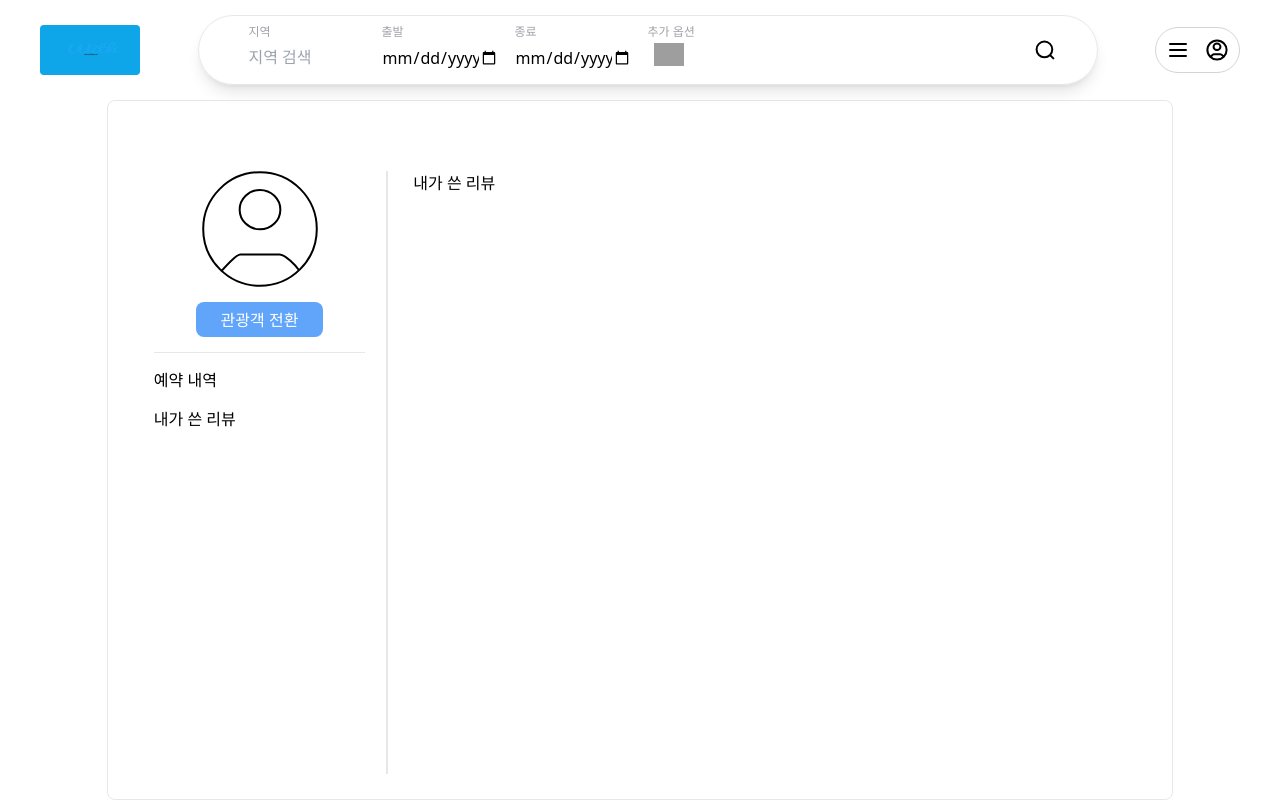
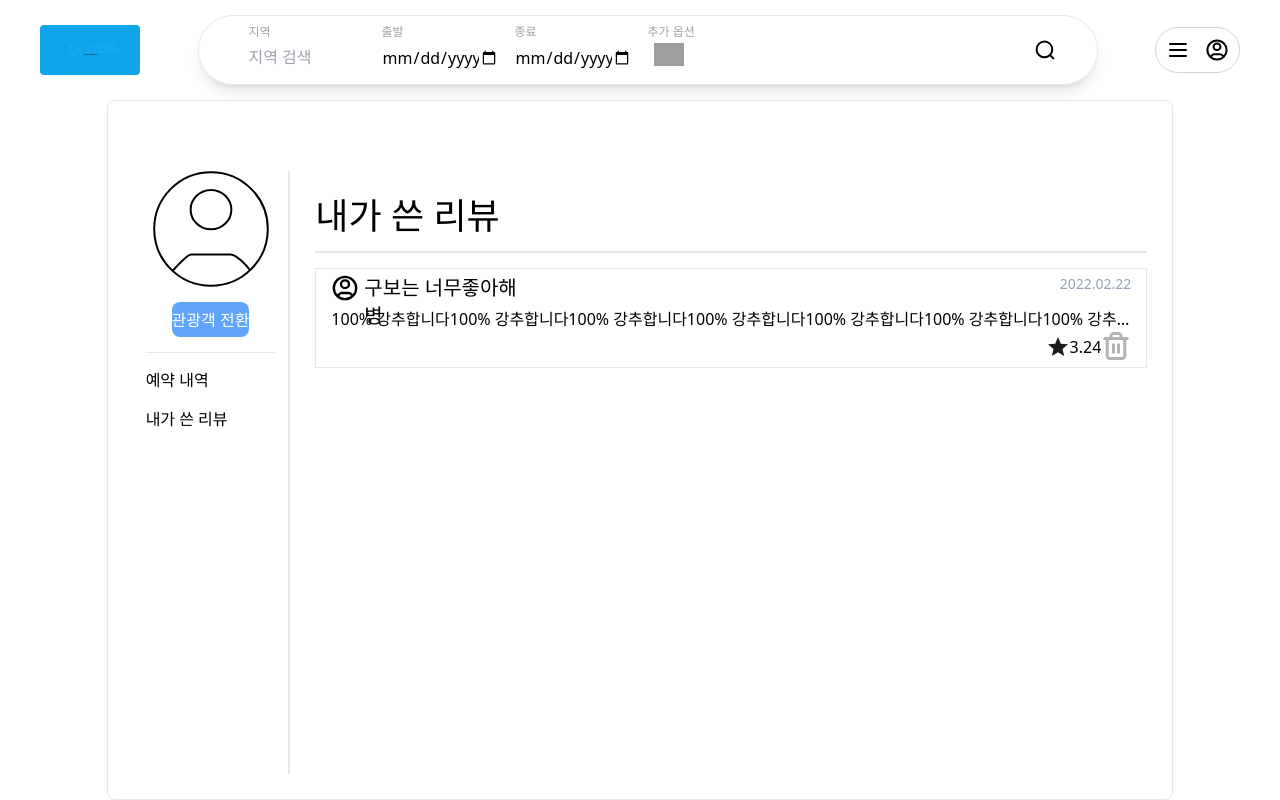
Before and after one commit to GoldenSpinach/WITH_LOCALHOST_FRONT, a Vue app: page /mypage/review in a window 1280 px wide. Built offline with nearby package versions, Linux system fonts and the light colour scheme; grey boxes are pictures that could not be loaded.

Commit message:
feat: 내가 쓴 페이지 레이아웃 작성

```diff
--- a/src/views/GuideList.vue
+++ b/src/views/GuideList.vue
@@ -117,14 +117,4 @@ onUnmounted(() => {
 });
 </script>
 
-<style scoped>
-.fade-enter-active,
-.fade-leave-active {
-  @apply transition-opacity duration-1000;
-}
-
-.fade-enter-from,
-.fade-leave-to {
-  @apply opacity-0;
-}
-</style>
+<style scoped></style>
--- a/src/views/MyReview.vue
+++ b/src/views/MyReview.vue
@@ -1,5 +1,44 @@
 <template>
-  <div>내가 쓴 리뷰</div>
+  <div class="w-full h-full box-border pt-[25px]">
+    <h1 class="text-4xl">내가 쓴 리뷰</h1>
+    <div class="border w-full my-[15px]"></div>
+    <div class="w-full h-[505px] overflow-y-auto flex flex-col gap-[15px]">
+      <div
+        class="border w-full h-[100px] box-border px-[15px] py-[5px] flex flex-col"
+      >
+        <div class="flex justify-between">
+          <div class="flex gap-[5px]">
+            <img
+              src="@/assets/images/default_profile_small.svg"
+              alt="기본프로필"
+            />
+            <span class="text-xl">구보는 너무좋아해병</span>
+          </div>
+          <span class="text-sm text-slate-400">2022.02.22</span>
+        </div>
+        <div class="w-full max-w-[800px] truncate mt-[5px]">
+          100% 강추합니다100% 강추합니다100% 강추합니다100% 강추합니다100%
+          강추합니다100% 강추합니다100% 강추합니다100% 강추합니다100%
+          강추합니다100% 강추합니다100% 강추합니다100% 강추합니다100%
+          강추합니다100% 강추합니다100% 강추합니다100% 강추합니다100%
+          강추합니다100% 강추합니다100% 강추합니다100% 강추합니다100%
+          강추합니다100% 강추합니다100% 강추합니다100% 강추합니다100%
+          강추합니다100% 강추합니다
+        </div>
+        <div class="self-end flex h-[30px]">
+          <div class="flex items-center justify-start w-full">
+            <img class="w-[24px]" src="@/assets/images/star.svg" alt="" />
+            <span class="mt-[2px] text-center">3.24</span>
+          </div>
+          <img
+            class="w-[30px] cursor-pointer"
+            src="@/assets/images/trashcan.svg"
+            alt=""
+          />
+        </div>
+      </div>
+    </div>
+  </div>
 </template>
 <script></script>
 <style></style>
```
